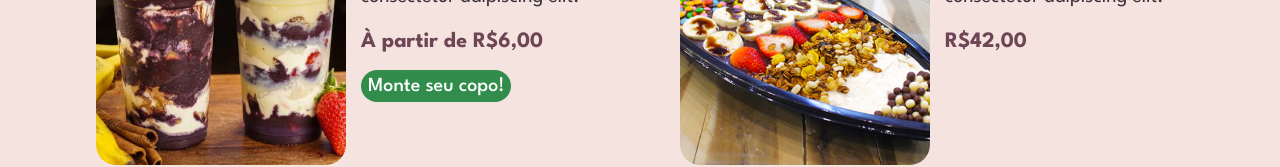
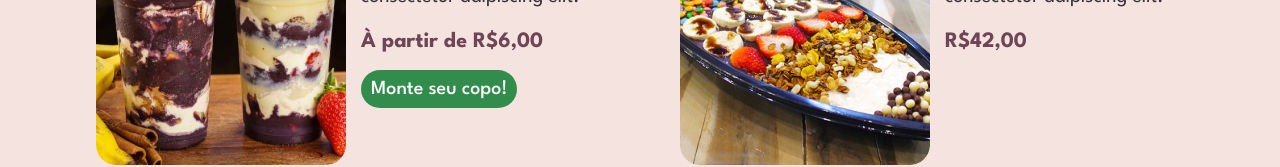
Before and after one commit to danideoliveira/acaiteria-regiao, a React (Vite) app: page /especialidades in a window 1280 px wide. Shown: the part 283-450 px from the top of the page. Built offline with nearby package versions, Linux system fonts and the light colour scheme.

Commit message:
Update button style

```diff
--- a/src/components/card-item/CardItem.styled.js
+++ b/src/components/card-item/CardItem.styled.js
@@ -83,7 +83,7 @@ export const StyledLink = styled(Link)`
   border-radius: 50px;
   color: #fff;
   font-size: 2rem;
-  padding: 0.7rem;
+  padding: 1rem;
   font-weight: 500;
   margin-top: 1.5rem;
   cursor: pointer;
```
